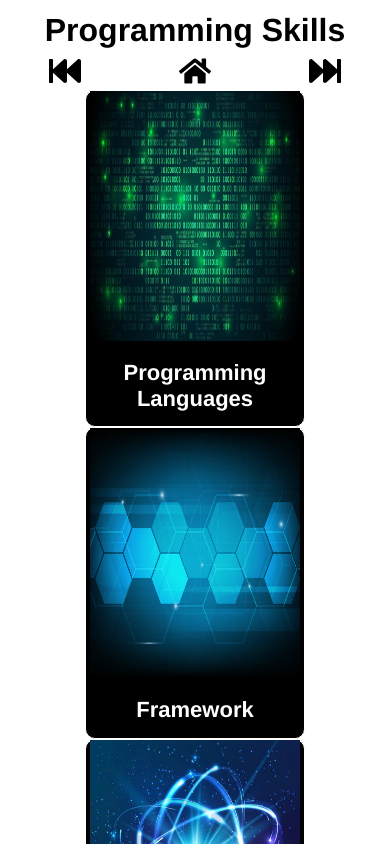
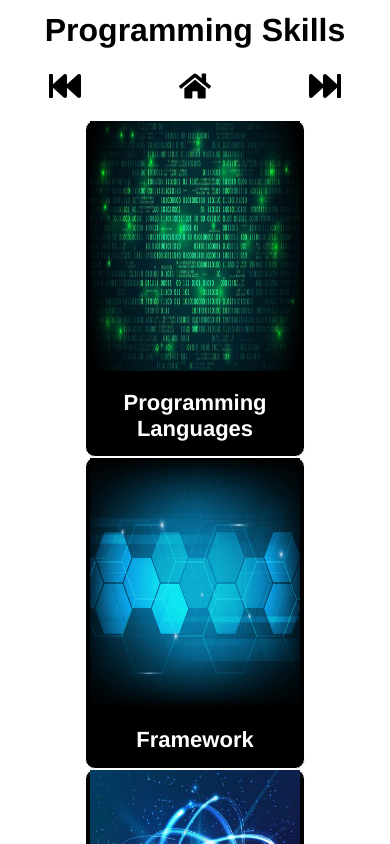
Before and after one commit to MateusHenriqDaSilva/Port, a Next.js app: page /programming in a window 390 px wide. Shown: the top 844 px of the page. Built offline with nearby package versions, Linux system fonts and the light colour scheme.

Commit message:
first commit

```diff
--- a/src/pages/programming/index.tsx
+++ b/src/pages/programming/index.tsx
@@ -1,14 +1,15 @@
 import CabecalhoProgramming from "../../components/Programming/Cabecalho/CabecalhoProgramming";
 import CorpoProgramming from "../../components/Programming/Corpo/CorpoProgramming";
 import SubCabecalhoProgramming from "../../components/Programming/SubCabecalhoProgramming/SubCabecalhoProgramming";
+import styles from "../../styles/programming.module.css"
 
 
 export default function Programming() {
     return (
-        <>
+        <div className={styles.container}>
             <CabecalhoProgramming />
             <SubCabecalhoProgramming />
             <CorpoProgramming />
-        </>
+        </div>
     )
 }
--- a/src/styles/cabecalhoProgramming.module.css
+++ b/src/styles/cabecalhoProgramming.module.css
@@ -23,6 +23,7 @@
     .ContainerGlobal {
         display: flex;
         height: 60px;
+        padding: 30px 0px;
         width: 100%;
         font-size: 12px;
         color: black;
--- a/src/styles/corpoProgramming.module.css
+++ b/src/styles/corpoProgramming.module.css
@@ -50,6 +50,7 @@
         display: flex;
         justify-content: center;
         flex-direction: column;
+        padding-top: 30px;
     }
 
     .cartao {
--- /dev/null
+++ b/src/styles/programming.module.css
@@ -0,0 +1,20 @@
+.container {
+    display: flex;
+    flex-direction: column;
+    justify-content: center;
+    align-items: center;
+    height: 100%;
+    width: 100%;
+    text-align: center;
+}
+
+@media only screen and (max-width: 450px) {
+    .container {
+        display: flex;
+        justify-content: center;
+        align-items: center;
+        height: 100%;
+        width: 100%;
+        text-align: center;
+    }
+}
--- a/src/styles/subCabecalhoProgramming.module.css
+++ b/src/styles/subCabecalhoProgramming.module.css
@@ -21,6 +21,7 @@
     .ContainerGlobal {
         display: flex;
         height: 30px;
+        padding-top: 30px;
         justify-content: center;
         align-items: center;
         text-align: center;
```
